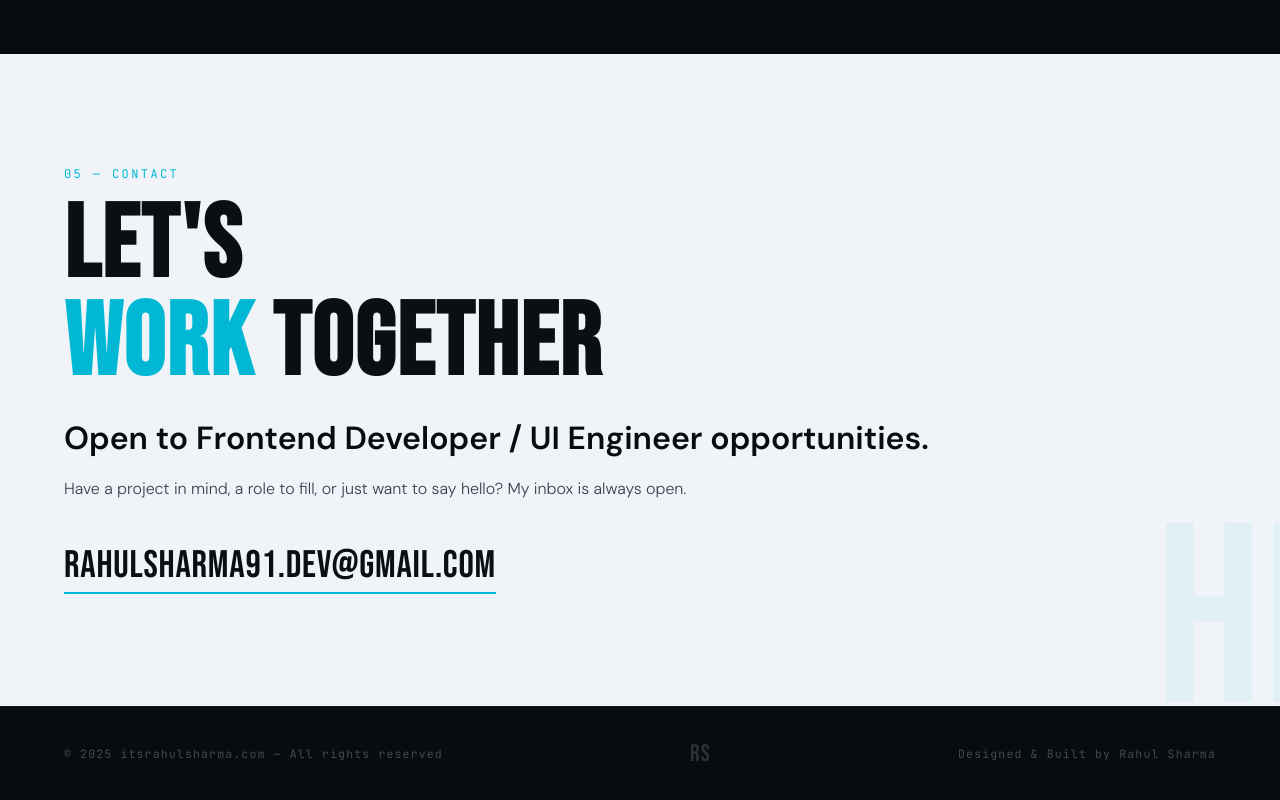
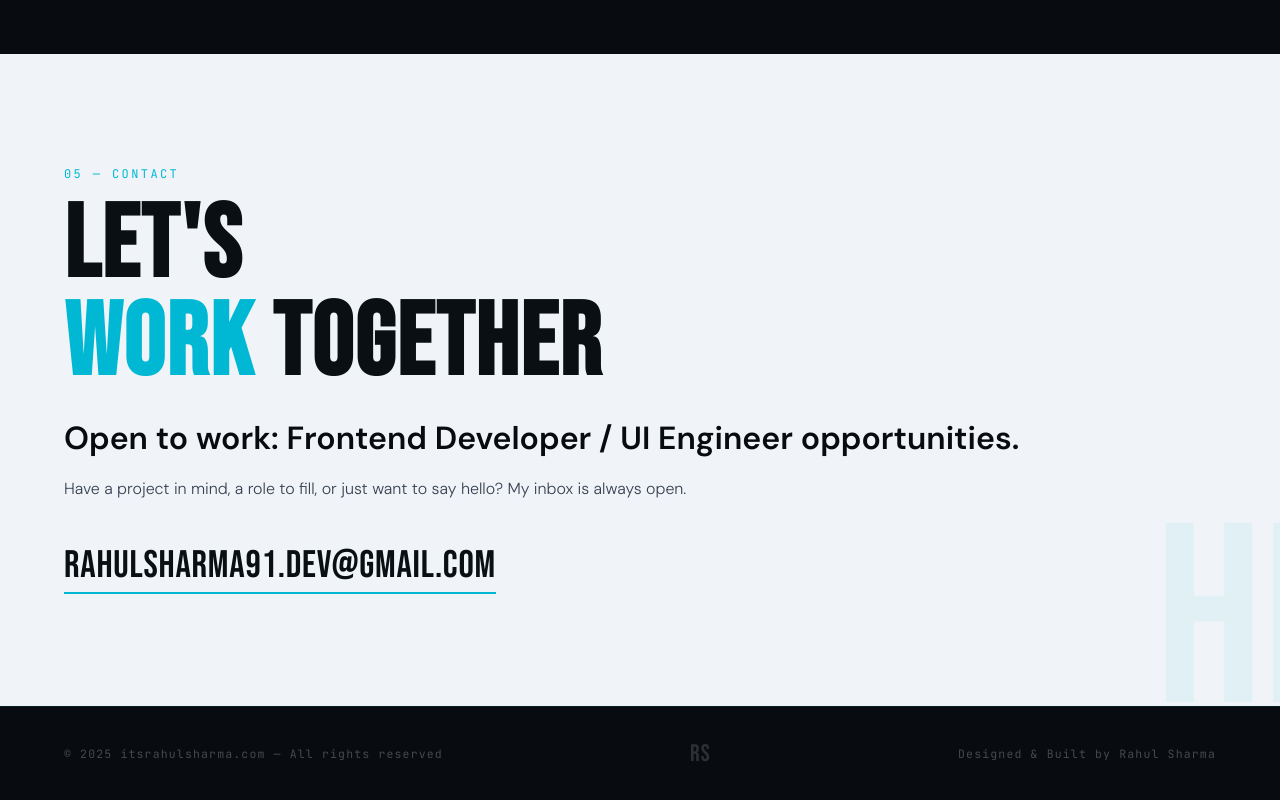
Before and after one commit to rahulsharma91dev/update-portfolio-website, a Next.js app: page / in a window 1280 px wide. Shown: the part 4635-5435 px from the top of the page. Built offline with nearby package versions, Linux system fonts and the light colour scheme.

Commit message:
Update portfolio resume

```diff
--- a/src/components/Contact/Contact.tsx
+++ b/src/components/Contact/Contact.tsx
@@ -22,7 +22,7 @@ export default function Contact() {
         <h2 className={styles.heading}>
           LET'S<br /><em>WORK</em> TOGETHER
         </h2>
-        <h3 className='semi-heading'> Open to Frontend Developer / UI Engineer opportunities.</h3>
+        <h3 className='semi-heading'> Open to work: Frontend Developer / UI Engineer opportunities.</h3>
         <p className={styles.sub}>
 
           Have a project in mind, a role to fill, or just want to say hello?
```
